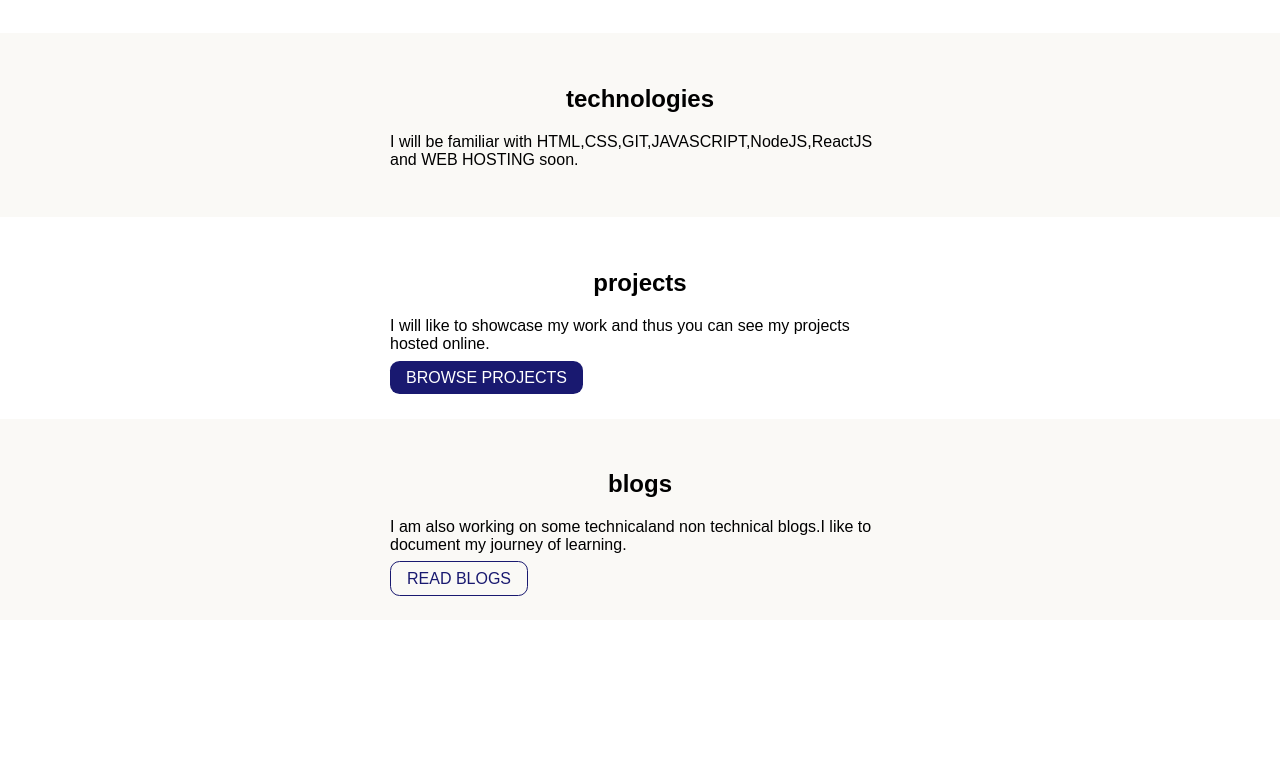
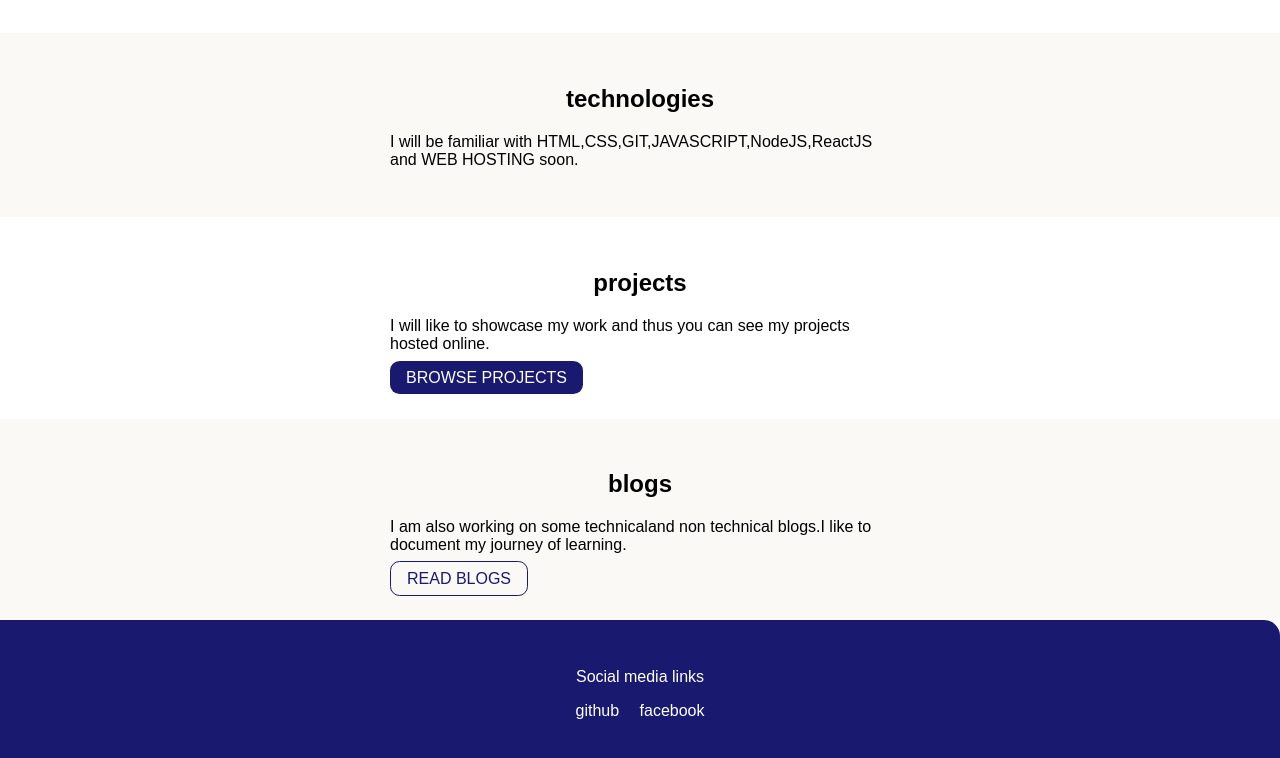
Before and after one commit to AdityaSinghRathore/neogcamp-live-session-3, a plain HTML site: page index.html in a window 1280 px wide. Shown: the part 445-1203 px from the top of the page. Before the commit the page ends 1065 px from the top, so only its background shows below. Drawn offline with Linux system fonts and the light colour scheme.

Commit message:
footerincluded

```diff
--- a/index.html
+++ b/index.html
@@ -65,6 +65,22 @@
 
     </section>
 
+    <footer class="footer">
+        <div>
+            <p>Social media links</p>
+            <ul class="list-non-bullet">
+                <li class="list-item-inline">
+                    <a class="link"href="https://github.com/AdityaSinghRathore/">github</a>
+                </li>
+                <li class="list-item-inline">
+                    <a class="link"href="https://www.facebook.com/home.php">facebook</a>
+                </li>
+
+
+            </ul>
+
+        </div>
+    </footer>
 
 </body>
 </html>
```
